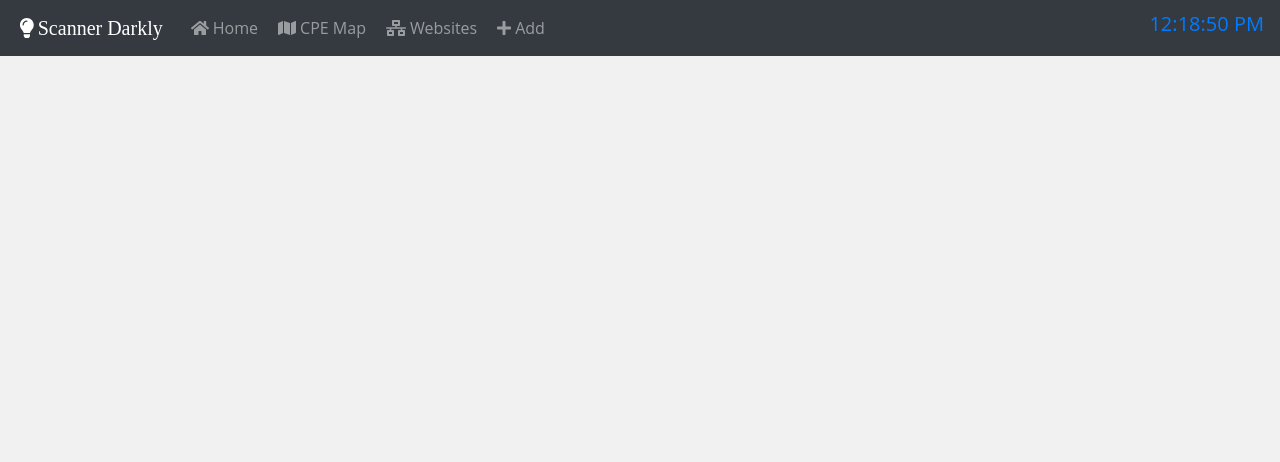
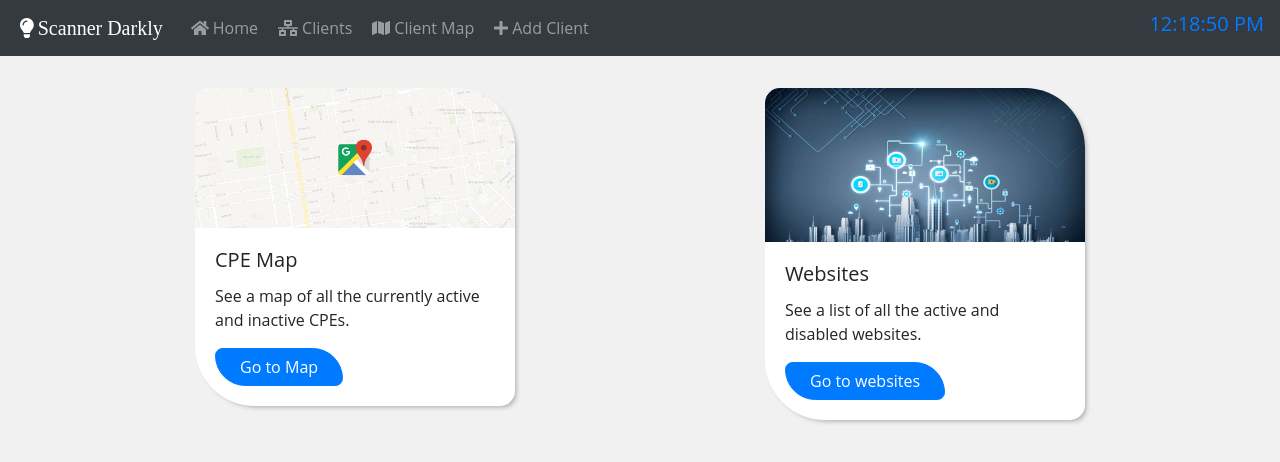
Before and after one commit to MahmoudThePeltist/ipuptimescanner_fe, a React (Create React App) app: page / in a window 1280 px wide. Shown: the top 462 px of the page. Built offline with nearby package versions, Linux system fonts and the light colour scheme; no server answers; what webfontloader would draw is missing.

Commit message:
REFACTOR: Changed app routes to be more understandable

```diff
--- a/src/App.js
+++ b/src/App.js
@@ -13,33 +13,48 @@ import { faLightbulb, faHome, faMap, faNetworkWired, faPlus } from '@fortawesome
 
 function App() {
 
-  var links_list = [{icon: faHome, link: 'home', title: 'Home'},
-                    {icon: faMap, link: 'cpemap', title: 'CPE Map'},
-                    {icon: faNetworkWired, link: 'websites', title: 'Websites'},
-                    {icon: faPlus, link: 'add', title: 'Add'}];
+  var links_list = [{icon: faHome, link: '/', title: 'Home'},
+                    {icon: faNetworkWired, link: '/clients', title: 'Clients'},
+                    {icon: faMap, link: '/clients/map', title: 'Client Map'},
+                    {icon: faPlus, link: '/clients/add', title: 'Add Client'}];
 
   return (
     <Router>
+
       <NavbarComponent titleIcon={faLightbulb} title={"Scanner Darkly"} links={ links_list }/>
+
       <Switch>
 
-        <Route path='/home'>
+        <Route path='/clients/map'>
+          <MapView/>
+        </Route>
+
+        <Route path='/clients/add'>
+          <AddItemView/>
+        </Route>
+
+        <Route path='/clients/:id/history'>
+          <AddItemView/>
+        </Route>
+
+        <Route path='/clients/:id/edit'>
+          <AddItemView/>
+        </Route>
+
+        <Route path='/clients/:id'>
+          <AddItemView/>
+        </Route>
+
+        <Route path='/clients'>
+          <WebsitesView/>
+        </Route>
+
+        <Route path='/'>
           <HomeView/>
         </Route>
 
-        <Route path='/cpemap'>
-          <MapView/>
-        </Route>
+      </Switch>
 
-        <Route path='/websites'>
-          <WebsitesView/>
-        </Route>
-
-        <Route path='/add'>
-          <AddItemView/>
-        </Route>
-
-      </Switch>
     </Router>
   );
 }
```
